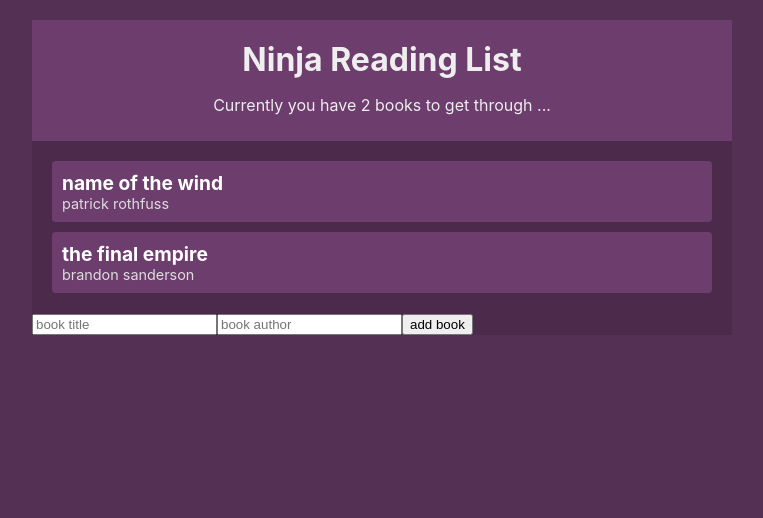
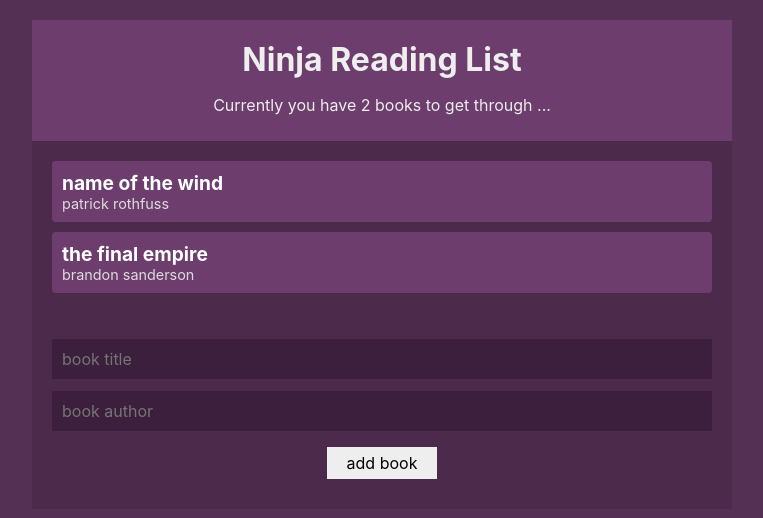
Before and after one commit to songwright/netninja-react-context-hooks-tutorial, a React (Create React App) app: page / in a window 1280 px wide. Shown: the top 518 px of the page, without its empty margins (258-1021 px from the left). Built offline with nearby package versions, Linux system fonts and the light colour scheme.

Commit message:
Updated index.css for forms

```diff
--- a/src/index.css
+++ b/src/index.css
@@ -57,3 +57,26 @@ body {
   margin: 20px;
   text-align: center;
 }
+
+form{
+  padding: 20px;
+}
+input[type='text']{
+  all: unset;
+  width: 100%;
+  padding: 10px;
+  box-sizing: border-box;
+  margin: 6px 0;
+  background: #3c1f3c;
+  color: #fff;
+  border: 0;
+}
+input[type='submit']{
+  all: unset;
+  display: block;
+  color: #000;
+  background: #eee;
+  margin: 10px auto;
+  padding: 6px 20px;
+  border: 0;
+}
```
